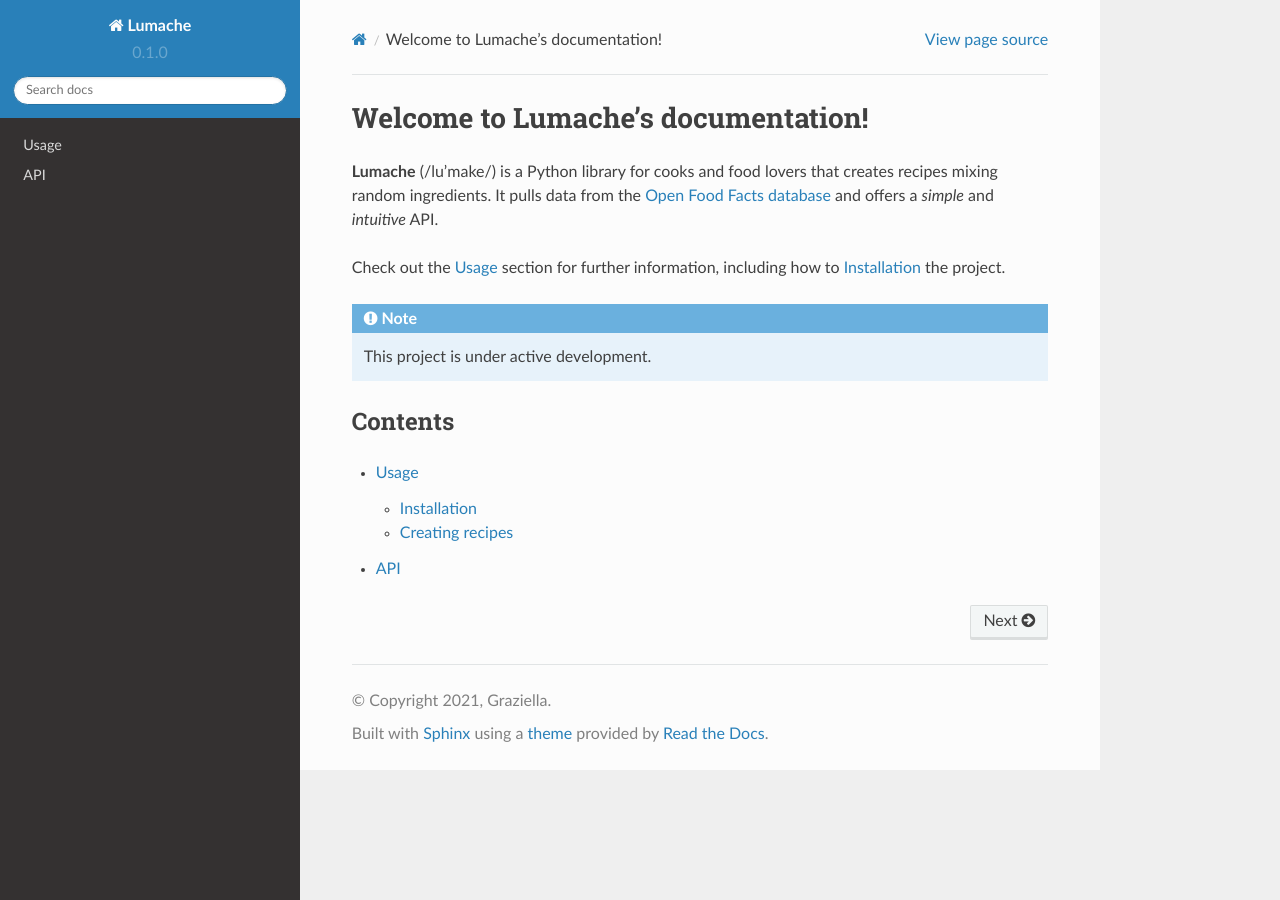
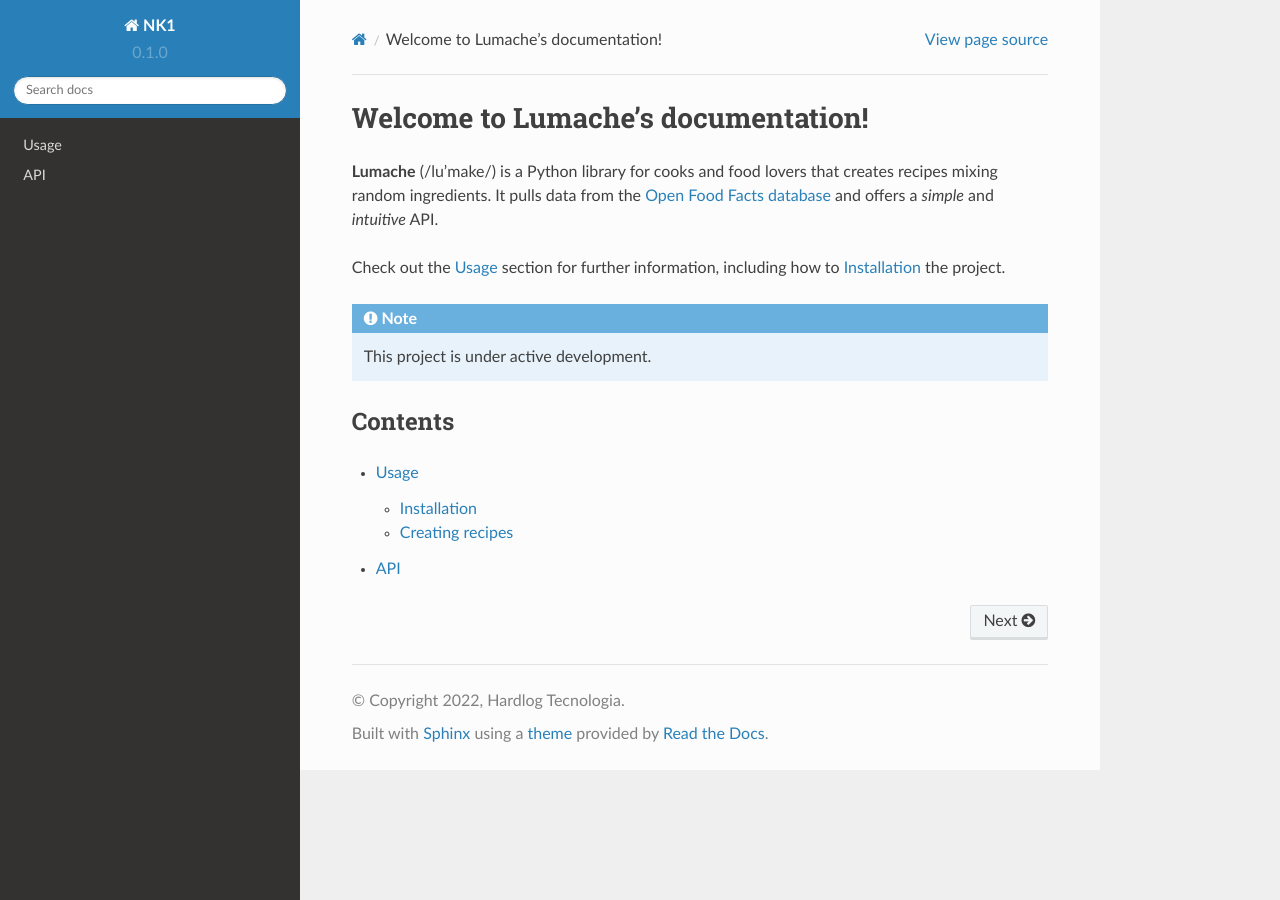
Before and after one commit to hardlogtec/Docs, a Sphinx documentation site: the page built from docs/source/index.rst, in a window 1280 px wide. Built offline with Sphinx 7.4.7 and the Read the Docs theme 2.0.0, drawn with Linux system fonts in a browser that asks for light colours.

Commit message:
Update conf.py

```diff
--- a/docs/source/conf.py
+++ b/docs/source/conf.py
@@ -2,9 +2,9 @@
 
 # -- Project information
 
-project = 'Lumache'
-copyright = '2021, Graziella'
-author = 'Graziella'
+project = 'NK1'
+copyright = '2022, Hardlog Tecnologia'
+author = 'Hardlog'
 
 release = '0.1'
 version = '0.1.0'
```
